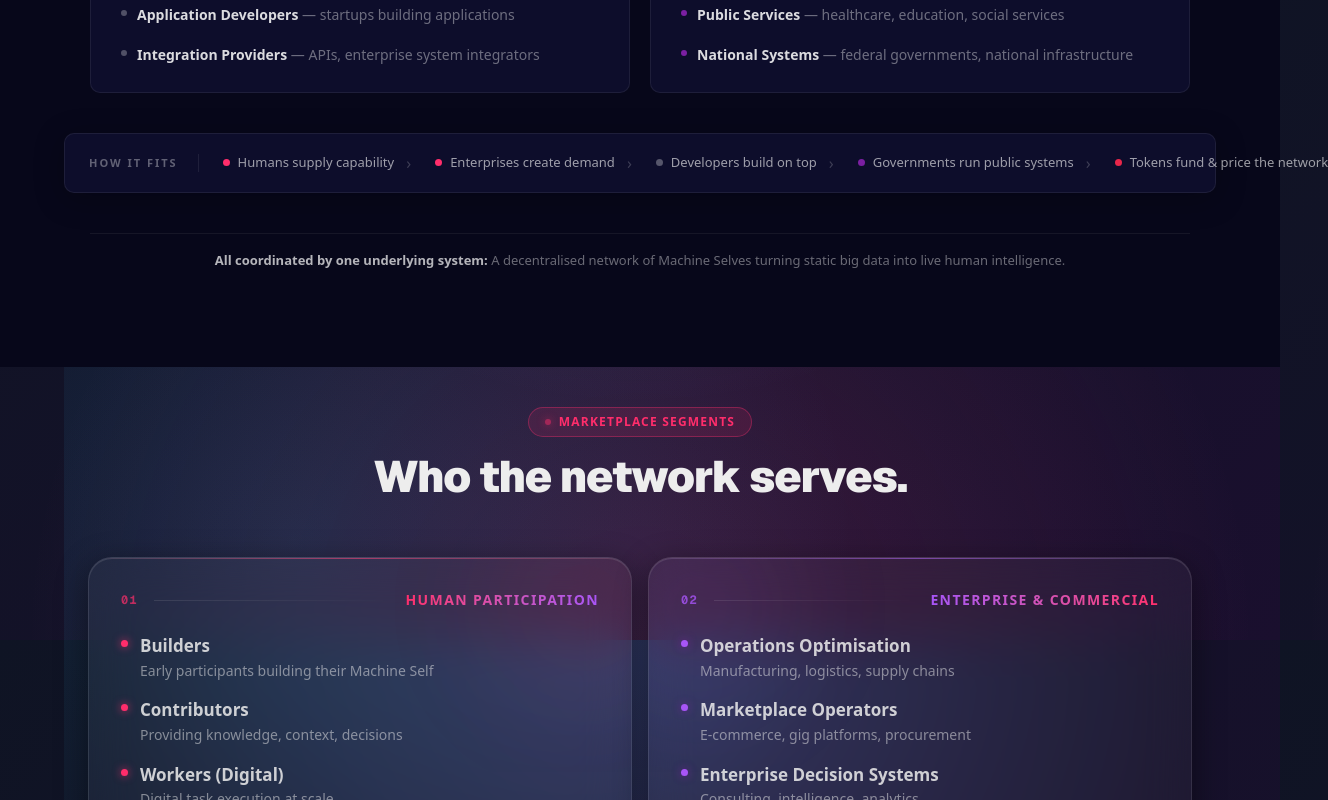
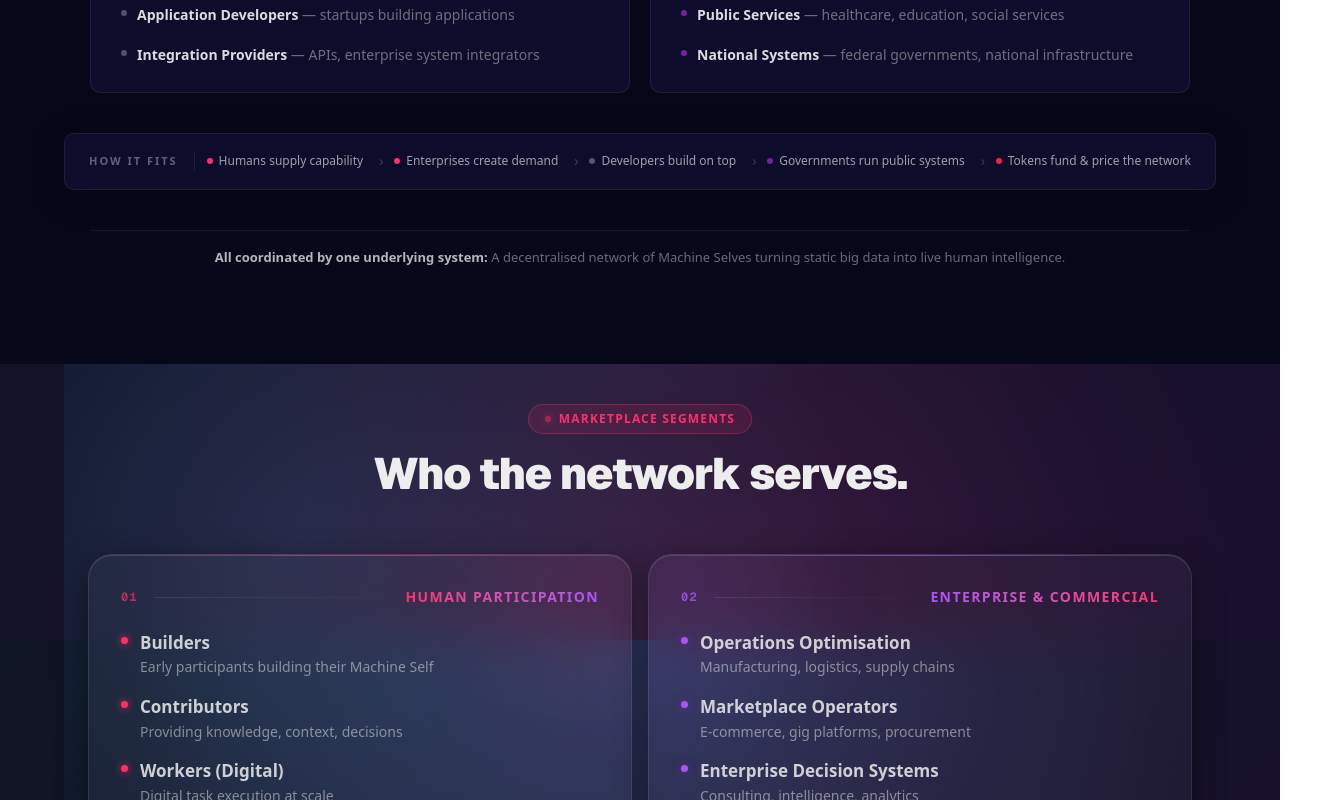
Before and after one commit to Sneha-OX-Dev/companysite-new, a Next.js app: page /marketplace in a window 1280 px wide. Shown: the part 2560-3360 px from the top of the page, 1328 px wide, since content can reach past the window. Built offline with nearby package versions, Linux system fonts and the light colour scheme.

Commit message:
fix for desktop single row

```diff
--- a/src/components/sections/EcosystemMapSection.tsx
+++ b/src/components/sections/EcosystemMapSection.tsx
@@ -1,6 +1,6 @@
 "use client";
 import SectionHeader from "@/components/Headings/SectionHeader";
-import { RED, PINK, PURPLE } from "@/lib/constants";
+import { PINK, PURPLE, RED } from "@/lib/constants";
 import { useEffect, useState } from "react";
 
 /* ---------------- DATA ---------------- */
@@ -289,16 +289,24 @@ export function EcosystemMapSection() {
           }}
         >
           {/* Desktop: single row */}
-        <div className="hidden items-center gap-6 px-6 py-4 sm:flex">
-          <p className="flex-shrink-0 border-r border-white/[0.08] pr-5 text-[11px] font-bold uppercase tracking-[0.18em] text-white/35">
+          <div className="hidden items-center gap-3 px-6 py-4 sm:flex">
+            <p className="flex-shrink-0 border-r border-white/[0.08] pr-4 text-[11px] font-bold uppercase tracking-[0.18em] text-white/35">
               How it fits
             </p>
-          <div className="flex flex-1 items-center justify-between gap-6 whitespace-nowrap">
+            <div className="flex flex-1 items-center justify-between">
               {fitsItems.map((f, i) => (
-              <div key={f.label} className="flex items-center gap-3">
-                <FitsItem label={f.label} color={f.color} />
+                <div key={f.label} className="flex items-center gap-2">
+                  <div className="flex items-center gap-1.5">
+                    <div
+                      className="h-[6px] w-[6px] flex-shrink-0 rounded-full"
+                      style={{ background: f.color }}
+                    />
+                    <span className="text-[12px] text-white/60 whitespace-nowrap">
+                      {f.label}
+                    </span>
+                  </div>
                   {i < fitsItems.length - 1 && (
-                  <span className="text-[16px] text-white/20">›</span>
+                    <span className="ml-2 text-[14px] text-white/20">›</span>
                   )}
                 </div>
               ))}
```
Lines whose indentation alone changed are shown as unchanged.
